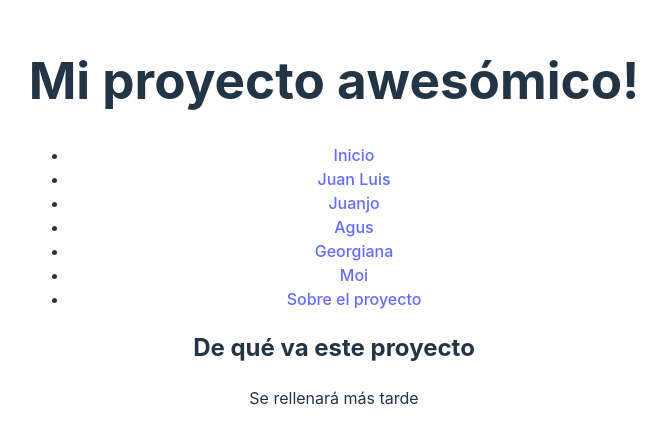
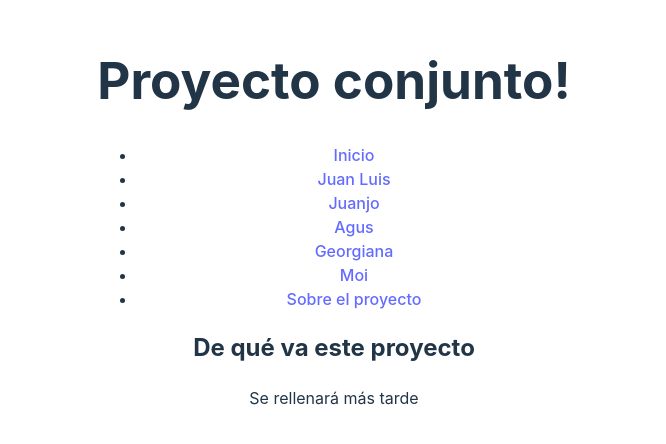
Before and after one commit to kastwey/arelance-git-test, a React (Vite) app: page /about in a window 1280 px wide. Shown: the part 178-622 px from the top of the page, without its empty margins (306-972 px from the left). Built offline with nearby package versions, Linux system fonts and the light colour scheme.

Commit message:
Cambio el contenido del nivel de encabezado de la plantill

```diff
--- a/src/components/layout.tsx
+++ b/src/components/layout.tsx
@@ -5,7 +5,7 @@ type Props = { children: ReactNode };
 export function Layout({ children }: Props) {
   return (
     <div>
-      <h1>Mi proyecto awesómico!</h1>
+      <h1>Proyecto conjunto!</h1>
       <Header />
       {children}
     </div>
```
